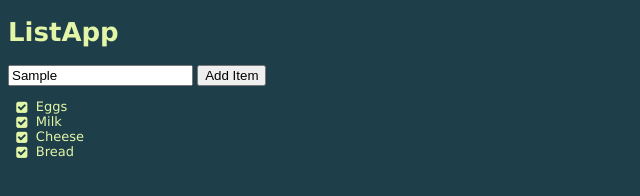
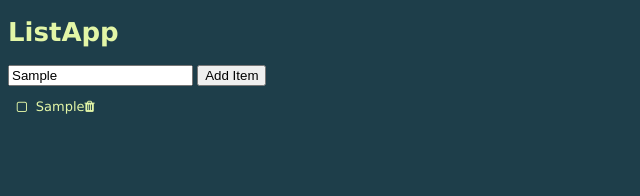
Before and after one commit to aharaden/ListApp, a plain HTML site: page index.html in a window 1280 px wide. Both pictures are taken after typing "Sample" into the empty fields and a click on the button "Add Item". Shown: the whole page, without its empty margins (0-640 px from the left). Drawn offline with Linux system fonts and the light colour scheme.

Commit message:
interactive

```diff
--- a/index.html
+++ b/index.html
@@ -1,23 +1,27 @@
-<!DOCTYPE html>
+ <!DOCTYPE html>
 <html lang="en">
 <head>
 	<meta charset="UTF-8">
 	<title>ListApp</title>
 	<link rel="stylesheet" href="http://maxcdn.bootstrapcdn.com/font-awesome/4.3.0/css/font-awesome.min.css">
 	<link rel="stylesheet" href="css/main.css">
+	<script type="text/javascript" src="listapp.js"></script>
 </head>
 <body>
 	<div class="main">
 		<h1 class="header">ListApp</h1>
 		<div class="add">
 			<input id="item">
-			<button class="additem">Add Item</button>
+			<button class="additem" onclick="addItem(document.getElementById('item').value)">Add Item</button>
 		</div>
-	<ul class="fa-ul">
-  <li><i class="fa-li fa fa-check-square"></i>Eggs</li>
-  <li><i class="fa-li fa fa-check-square"></i>Milk</li>
-  <li><i class="fa-li fa fa-check-square"></i>Cheese</li>
-  <li><i class="fa-li fa fa-check-square"></i>Bread</li>
+	<ul id="list" class="fa-ul">
+  <!--
+  <li onclick="checkItem()"><i class="fa-li fa fa-square-o"></i>Eggs</li>
+  <li><i class="fa-li fa fa-check-square-o"></i>Milk</li>
+  <li><i class="fa-li fa fa-plus-square-o"></i>Cheese</li>
+  <li><i class="fa-li fa fa-minus-square-o "></i>Bread</li>
+  //-->
+
 	</ul>
 		</div>
 </body>
--- a/listapp.js
+++ b/listapp.js
@@ -1 +1,33 @@
-// add items
+function addItem(item) {
+
+	//alert('addItem was called with value'+item);
+	var ul = document.getElementById("list");
+	var li = document.createElement("li");
+	var i = document.createElement("i");
+	var trash = document.createElement("i");
+	trash.setAttribute("class","fa fa-trash");
+	i.setAttribute("class","fa-li fa fa-square-o");
+	li.setAttribute("onclick","checkItem(this)");
+	trash.setAttribute("onclick","deleteItem(this)");
+	li.appendChild(i);
+	li.appendChild(document.createTextNode(item));
+	li.appendChild(trash);
+
+	ul.appendChild(li);
+
+}
+
+function checkItem(item) {
+
+	//alert(item.childNodes.length);
+	var i = item.childNodes[0];
+	i.setAttribute("class","fa-li fa fa-check-square-o");
+
+}
+
+function deleteItem(item) {
+	//alert('Junk');
+	var li = item.parentNode;
+	var ul = li.parentNode;
+	ul.removeChild(li);
+}
```
